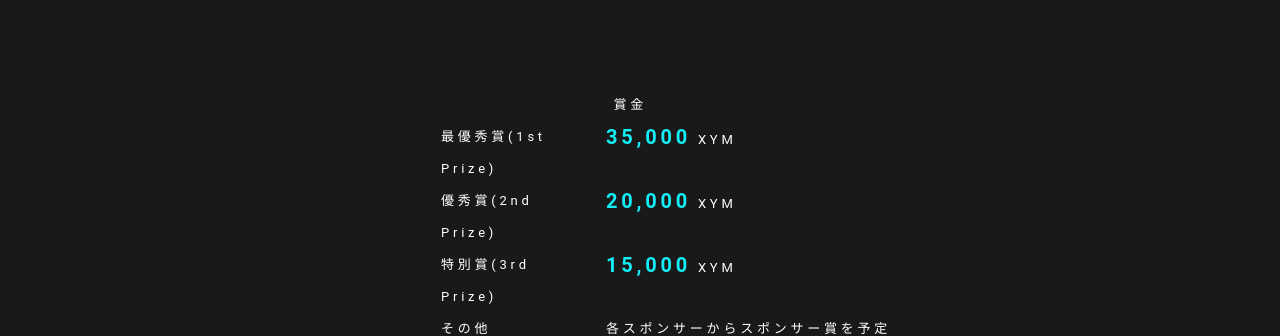
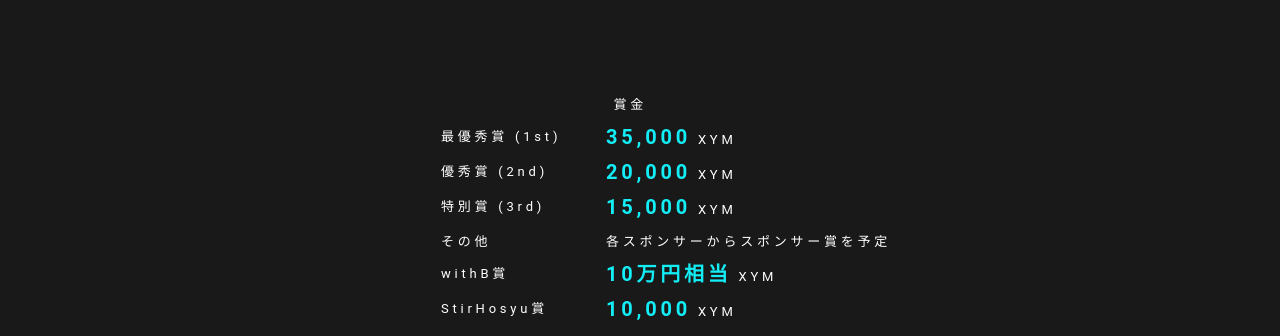
Before and after one commit to nemtus/hackathon-lp-2023, a website: page public/index.html in a window 1280 px wide. Shown: the part 803-1139 px from the top of the page. Drawn offline with nearby package versions, Linux system fonts and the light colour scheme.

Commit message:
fix: layout of award name

```diff
--- a/public/assets/css/style.css
+++ b/public/assets/css/style.css
@@ -320,6 +320,10 @@
 
 .info-container-item-left {
 	width: 130px;
+}
+
+.info-container-item-left-small {
+	font-size: 13px;
 }
 
 .info-container-item-right {
--- a/public/index.html
+++ b/public/index.html
@@ -106,19 +106,28 @@
               <p class="info-container-item-left">賞金</p>
             </li>
             <li class="info-container-item">
-              <p class="info-container-item-left">最優秀賞(1st Prize)</p>
+              <p class="info-container-item-left">
+                最優秀賞
+                <span class="info-container-item-left-small">(1st)</span>
+              </p>
               <p class="info-container-item-right">
                 <b class="info-container-item-right-new">35,000</b> XYM
               </p>
             </li>
             <li class="info-container-item">
-              <p class="info-container-item-left">優秀賞(2nd Prize)</p>
+              <p class="info-container-item-left">
+                優秀賞
+                <span class="info-container-item-left-small">(2nd)</span>
+              </p>
               <p class="info-container-item-right">
                 <b class="info-container-item-right-new">20,000</b> XYM
               </p>
             </li>
             <li class="info-container-item">
-              <p class="info-container-item-left">特別賞(3rd Prize)</p>
+              <p class="info-container-item-left">
+                特別賞
+                <span class="info-container-item-left-small">(3rd)</span>
+              </p>
               <p class="info-container-item-right">
                 <b class="info-container-item-right-new">15,000</b> XYM
               </p>
```
